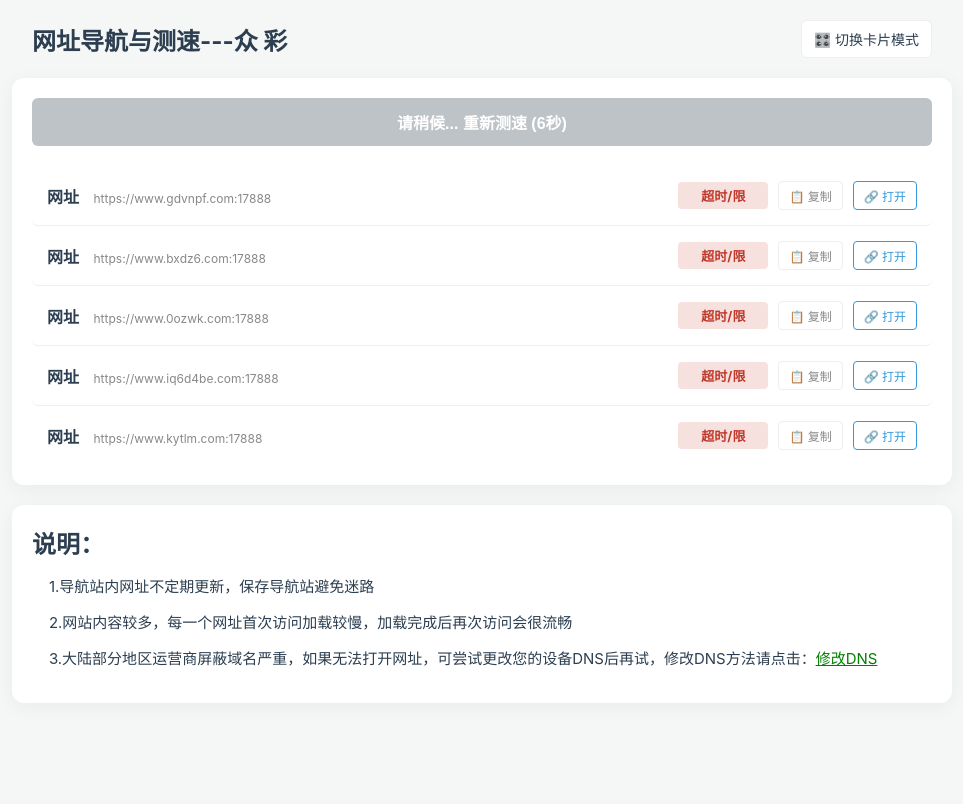
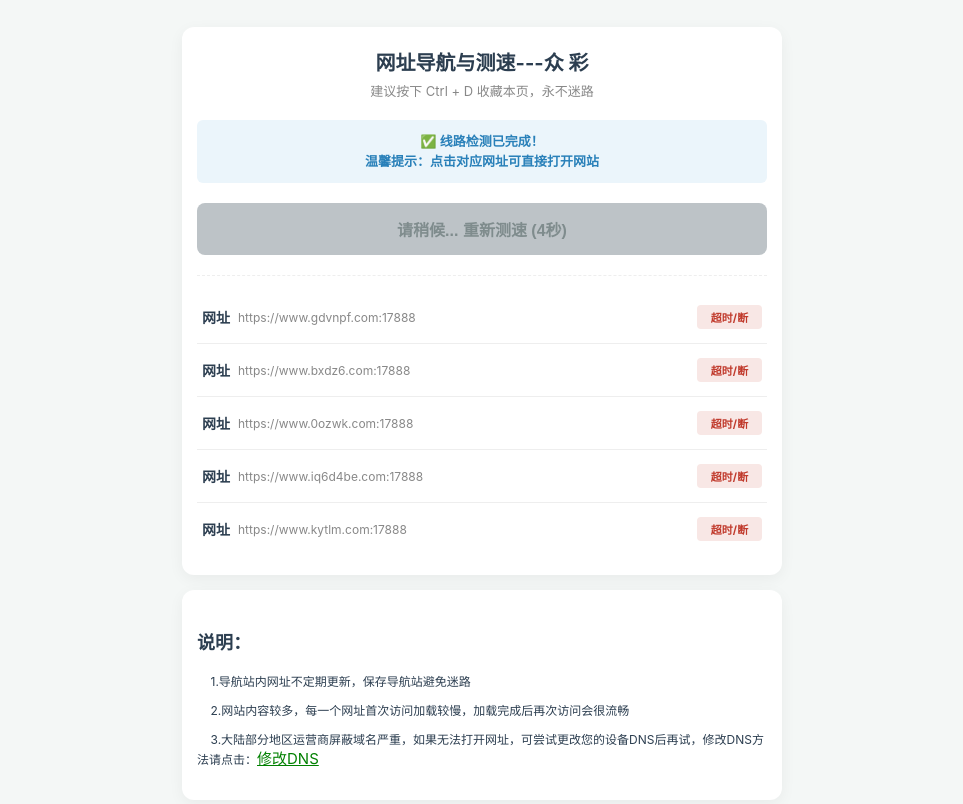
Before and after one commit to mynavigation/zcnav, a plain HTML site: page index.html in a window 1280 px wide. Shown: the whole page, without its empty margins (158-1121 px from the left). Drawn offline with Linux system fonts and the light colour scheme; no server answers.

Commit message:
Update index.html

```diff
--- a/index.html
+++ b/index.html
@@ -2,9 +2,10 @@
 <html lang="zh-CN">
 <head>
     <meta charset="UTF-8">
+    <!-- 强制手机浏览器按 1:1 比例渲染，防止手机端排版错乱 -->
+    <meta name="viewport" content="width=device-width, initial-scale=1.0, maximum-scale=1.0, user-scalable=no">
     <title>网站导航与实时测速</title>
     <style>
-        /* 全局明亮现代风变量 */
         :root {
             --bg-color: #f4f7f6;
             --container-bg: #ffffff;
@@ -13,237 +14,179 @@
             --border-color: #eeeeee;
             --primary-btn: #3498db;
             --primary-btn-hover: #2980b9;
-            --item-hover-bg: #fdfdfd;
             --shadow-color: rgba(0,0,0,0.05);
-            --list-hover-shadow: rgba(0,0,0,0.08);
-
-            /* 测速标签底色 */
-            --bg-pending: rgba(127, 140, 141, 0.15);
-            --bg-fast: rgba(39, 174, 96, 0.15);
-            --bg-medium: rgba(243, 156, 18, 0.15);
-            --bg-slow: rgba(192, 57, 43, 0.15);
         }
 
         body {
-            font-family: -apple-system, BlinkMacSystemFont, sans-serif;
+            font-family: -apple-system, BlinkMacSystemFont, "Segoe UI", Roboto, sans-serif;
             background: var(--bg-color);
             margin: 0;
-            padding: 20px;
+            padding: 12px;
             color: var(--text-main);
+            -webkit-tap-highlight-color: transparent;
         }
 
-        .header-area {
+        .container {
+            max-width: 600px;
+            margin: 15px auto;
+            background: var(--container-bg);
+            padding: 20px 15px;
+            border-radius: 12px;
+            box-shadow: 0 4px 15px var(--shadow-color);
+            box-sizing: border-box;
+        }
+
+        h1 { margin: 0 0 5px 0; font-size: 20px; text-align: center; }
+        .subtitle { color: var(--text-sub); font-size: 13px; margin-bottom: 20px; text-align: center; }
+        .tips { background: #ebf5fb; color: #2980b9; padding: 12px 10px; border-radius: 6px; font-size: 13px; margin-bottom: 20px; font-weight: bold; text-align: center; line-height: 1.5; }
+
+        .btn-test {
+            display: block; width: 100%; padding: 14px 10px;
+            background: var(--primary-btn); color: white;
+            border: none; border-radius: 8px; font-size: 16px;
+            cursor: pointer; font-weight: bold; text-decoration: none;
+            transition: background 0.2s, transform 0.1s;
+            box-shadow: 0 4px 12px rgba(52, 152, 219, 0.25);
+            box-sizing: border-box;
+            text-align: center;
+            margin-bottom: 10px;
+        }
+        .btn-test:hover { background: var(--primary-btn-hover); }
+        .btn-test:disabled { background: #bdc3c7; color: #7f8c8d; cursor: not-allowed; box-shadow: none; }
+        .btn-test:active:not(:disabled) { transform: scale(0.98); }
+
+        ul { list-style: none; padding: 0; margin: 20px 0 0 0; border-top: 1px dashed var(--border-color); padding-top: 15px; }
+
+        li {
             display: flex;
             justify-content: space-between;
             align-items: center;
-            max-width: 900px;
-            margin: 0 auto 20px auto;
-            gap: 10px;
+            padding: 14px 5px;
+            border-bottom: 1px solid var(--border-color);
+            gap: 12px;
+        }
+        li:last-child { border-bottom: none; }
+
+        /* 聚合网站主体链接区域 */
+        .site-info {
+            flex: 1;
+            min-width: 0;
+            display: flex;
+            align-items: center;
+            text-decoration: none;
         }
 
-        h1 { margin: 0; font-size: 24px; }
-
-        .btn-toggle-view {
-            padding: 8px 12px;
-            border-radius: 6px;
-            border: 1px solid var(--border-color);
-            background: var(--container-bg);
+        .site-link {
             color: var(--text-main);
+            font-weight: bold;
             font-size: 14px;
-            cursor: pointer;
-            outline: none;
-            transition: all 0.2s;
-        }
-        .btn-toggle-view:hover { background: var(--item-hover-bg); }
-
-        .container {
-            max-width: 900px;
-            margin: 0 auto;
-            background: var(--container-bg);
-            padding: 20px;
-            border-radius: 12px;
-            box-shadow: 0 4px 20px var(--shadow-color);
+            white-space: nowrap;
+            margin-right: 8px;
         }
 
-        .btn-test {
-            display: block; width: 100%; padding: 12px;
-            background: var(--primary-btn); color: white;
-            border: none; border-radius: 6px; font-size: 16px;
-            cursor: pointer; margin-bottom: 20px; font-weight: bold;
-            transition: background 0.2s;
+        /* 鼠标悬停时名称和网址一起变色提示可点击 */
+        .site-info:hover .site-link,
+        .site-info:hover .url-text {
+            color: #3498db;
         }
-        .btn-test:hover { background: var(--primary-btn-hover); }
-        .btn-test:disabled { background: #bdc3c7; cursor: not-allowed; }
 
-        /* 【列表布局】 */
-        ul.view-list { display: flex; flex-direction: column; padding: 0; margin: 0; list-style: none; }
-        ul.view-list li {
-            display: flex; justify-content: space-between; align-items: center;
-            padding: 15px; border-bottom: 1px solid var(--border-color);
+        .url-text {
+            font-size: 12px;
+            color: var(--text-sub);
+            white-space: nowrap;
+            overflow: hidden;
+            text-overflow: ellipsis;
+            max-width: 280px;
+            transition: color 0.2s;
         }
-        ul.view-list li:last-child { border-bottom: none; }
-        ul.view-list .site-info { flex: 1; min-width: 0; }
-        ul.view-list .url-text { display: inline-block; max-width: 250px; margin-left: 10px; }
-        ul.view-list .actions { display: flex; align-items: center; gap: 10px; }
 
-        /* 【卡片网格布局】 */
-        ul.view-card {
-            display: grid;
-            grid-template-columns: repeat(auto-fill, minmax(200px, 1fr));
-            gap: 15px; padding: 0; margin: 0; list-style: none;
+        .speed {
+            font-weight: bold;
+            padding: 4px 0;
+            border-radius: 4px;
+            font-size: 11px;
+            width: 65px;
+            text-align: center;
+            flex-shrink: 0;
         }
-        ul.view-card li {
-            display: flex; flex-direction: column; justify-content: space-between;
-            padding: 15px; border: 1px solid var(--border-color); border-radius: 8px;
-            background: var(--container-bg); box-shadow: 0 2px 5px var(--shadow-color);
-            text-align: center; gap: 12px;
-        }
-        ul.view-card .site-info { width: 100%; }
-        ul.view-card .url-text { display: block; max-width: 100%; margin-top: 4px; }
-        ul.view-card .actions { display: flex; flex-wrap: wrap; justify-content: center; gap: 6px; width: 100%; }
-        ul.view-card .speed { width: 100%; box-sizing: border-box; }
-
-        /* 公共交互动效 */
-        li { transition: all 0.3s ease; border-radius: 6px; }
-        li:hover { background: var(--item-hover-bg); transform: translateY(-2px); box-shadow: 0 4px 10px var(--list-hover-shadow); }
-
-        .site-info a { text-decoration: none; color: var(--text-main); font-weight: bold; font-size: 16px; }
-        .site-info a:hover { color: var(--primary-btn); }
-        .url-text { font-size: 12px; color: var(--text-sub); white-space: nowrap; overflow: hidden; text-overflow: ellipsis; vertical-align: middle; }
-
-        .btn-action { padding: 5px 10px; border: 1px solid var(--border-color); border-radius: 4px; background: var(--container-bg); font-size: 12px; cursor: pointer; color: var(--text-sub); transition: all 0.2s; }
-        .btn-action:hover { background: var(--bg-color); color: var(--text-main); }
-        .btn-open { border-color: var(--primary-btn); color: var(--primary-btn); }
-        .btn-open:hover { background: var(--primary-btn); color: #fff; }
-
-        /* 测速标签状态 */
-        .speed { font-weight: bold; padding: 4px 10px; border-radius: 4px; font-size: 13px; text-align: center; min-width: 70px; display: inline-block; }
-        .pending { color: #7f8c8d; background: var(--bg-pending); }
-        .fast { color: #27ae60; background: var(--bg-fast); }
-        .medium { color: #f39c12; background: var(--bg-medium); }
-        .slow { color: #c0392b; background: var(--bg-slow); }
+        .pending { color: #7f8c8d; background: rgba(127,140,141,0.12); }
+        .fast { color: #27ae60; background: rgba(39, 174, 96, 0.12); }
+        .slow { color: #c0392b; background: rgba(192, 57, 43, 0.12); }
     </style>
 </head>
 <body>
 
-<div class="header-area">
-    <h1>网址导航与测速---众&nbsp;彩</h1>
-    <button class="btn-toggle-view" id="view-toggle-btn" onclick="toggleViewMode()">🎛️ 切换卡片模式</button>
-</div>
+<div class="container">
+    <h1 id="title-text">网址导航与测速---众&nbsp;彩</h1>
+    <div class="subtitle">建议按下 Ctrl + D 收藏本页，永不迷路</div>
 
-<div class="container">
-    <button id="main-btn" class="btn-test" onclick="startTest()">开始测速</button>
-    <ul id="site-list" class="view-list">
-        <!-- 动态生成列表 -->
+    <!-- 提示框重新润色，加入点击提示 -->
+    <div id="status-tips" class="tips">
+        📢 正在自动探测线路状态...<br>温馨提示：点击对应网址可直接打开网站
+    </div>
+
+    <!-- 重新测速按钮 -->
+    <button id="main-btn" class="btn-test" onclick="startTest()">重新测速</button>
+
+    <ul id="site-list">
+        <!-- 自动渲染 -->
     </ul>
 </div>
-<br />
 <div class="container">
-    <h1>说明：</h1>
-	<p style="font-size:15px;">&nbsp;&nbsp;&nbsp;&nbsp;1.导航站内网址不定期更新，保存导航站避免迷路</p>
-	<p style="font-size:15px;">&nbsp;&nbsp;&nbsp;&nbsp;2.网站内容较多，每一个网址首次访问加载较慢，加载完成后再次访问会很流畅</p>
-	<p style="font-size:15px;">&nbsp;&nbsp;&nbsp;&nbsp;3.大陆部分地区运营商屏蔽域名严重，如果无法打开网址，可尝试更改您的设备DNS后再试，修改DNS方法请点击：<a href="changeDNS.html" style="color:green">修改DNS</a></p>
+    <p style="font-size:18px; font-weight:bold">说明：</p>
+	<p style="font-size:12px;">&nbsp;&nbsp;&nbsp;&nbsp;1.导航站内网址不定期更新，保存导航站避免迷路</p>
+	<p style="font-size:12px;">&nbsp;&nbsp;&nbsp;&nbsp;2.网站内容较多，每一个网址首次访问加载较慢，加载完成后再次访问会很流畅</p>
+	<p style="font-size:12px;">&nbsp;&nbsp;&nbsp;&nbsp;3.大陆部分地区运营商屏蔽域名严重，如果无法打开网址，可尝试更改您的设备DNS后再试，修改DNS方法请点击：<a href="changeDNS.html" style="font-size:15px; color:green">修改DNS</a></p>
 </div>
-
 <script>
-    // 在这里配置你的导航网址（显示顺序会严格固定）
+    // 在这里自由修改和配置你的网址
     let sites = [
-        { name: "网址", url: "https://www.gdvnpf.com:17888", delay: null },
-        { name: "网址", url: "https://www.bxdz6.com:17888", delay: null },
-		{ name: "网址", url: "https://www.0ozwk.com:17888", delay: null },
-		{ name: "网址", url: "https://www.iq6d4be.com:17888", delay: null },
-		{ name: "网址", url: "https://www.kytlm.com:17888", delay: null }
+        { name: "网址", url: "https://www.gdvnpf.com:17888" },
+        { name: "网址", url: "https://www.bxdz6.com:17888" },
+		{ name: "网址", url: "https://www.0ozwk.com:17888" },
+		{ name: "网址", url: "https://www.iq6d4be.com:17888" },
+		{ name: "网址", url: "https://www.kytlm.com:17888" }
     ];
 
-    let currentViewMode = 'list';
+    const COOLDOWN_TIME = 8; // 测速冷却周期（秒）
 
-    // 切换列表与卡片布局
-    function toggleViewMode() {
-        const listContainer = document.getElementById('site-list');
-        const toggleBtn = document.getElementById('view-toggle-btn');
-
-        if (currentViewMode === 'list') {
-            currentViewMode = 'card';
-            listContainer.className = 'view-card';
-            toggleBtn.innerText = '☰ 切换列表模式';
-        } else {
-            currentViewMode = 'list';
-            listContainer.className = 'view-list';
-            toggleBtn.innerText = '🎛️ 切换卡片模式';
-        }
-        localStorage.setItem('nav-view-mode', currentViewMode);
-    }
-
-    // 渲染初始页面列表（严格按数组原始索引输出）
+    // 动态渲染列表
     function renderList() {
         const listContainer = document.getElementById('site-list');
         listContainer.innerHTML = '';
         sites.forEach((site, index) => {
-            let cssClass = 'pending';
-            let displayText = '未测速';
-
-            if (site.delay === 9999) {
-                cssClass = 'slow';
-                displayText = '超时/限';
-            } else if (site.delay > 0) {
-                displayText = `${site.delay} ms`;
-                if (site.delay <= 300) cssClass = 'fast';
-                else if (site.delay <= 800) cssClass = 'medium';
-                else cssClass = 'slow';
-            } else if (site.delay === 0) {
-                cssClass = 'pending';
-                displayText = '测速中...';
-            }
-
             listContainer.innerHTML += `
                 <li>
-                    <div class="site-info">
-                        <a href="${site.url}" target="_blank">${site.name}</a>
-                        <span class="url-text" title="${site.url}">${site.url}</span>
-                    </div>
-                    <div class="actions">
-                        <span id="speed-${index}" class="speed ${cssClass}">${displayText}</span>
-                        <button class="btn-action" onclick="copyUrl('${site.url}', this)">📋 复制</button>
-                        <button class="btn-action btn-open" onclick="window.open('${site.url}', '_blank')">🔗 打开</button>
-                    </div>
+                    <a href="${site.url}" target="_blank" class="site-info" title="点击访问 ${site.url}">
+                        <span class="site-link">${site.name}</span>
+                        <span class="url-text">${site.url}</span>
+                    </a>
+                    <span id="speed-${index}" class="speed pending">测速中...</span>
                 </li>
             `;
         });
     }
 
-    // 复制网址功能
-    function copyUrl(url, buttonElement) {
-        navigator.clipboard.writeText(url).then(() => {
-            const originalText = buttonElement.innerText;
-            buttonElement.innerText = "✅ 已复制";
-            buttonElement.style.borderColor = "#27ae60";
-            buttonElement.style.color = "#27ae60";
-            setTimeout(() => {
-                buttonElement.innerText = originalText;
-                buttonElement.style.borderColor = "var(--border-color)";
-                buttonElement.style.color = "var(--text-sub)";
-            }, 1500);
-        }).catch(err => alert("复制失败：" + url));
-    }
-
-    // 测试单个网站延迟的 Promise
     function pingSite(site, index) {
         return new Promise(async (resolve) => {
             const startTime = performance.now();
             try {
-                await fetch(site.url, { mode: 'no-cors', cache: 'no-store' });
+                const controller = new AbortController();
+                const id = setTimeout(() => controller.abort(), 3500);
+
+                await fetch(site.url, { mode: 'no-cors', cache: 'no-store', signal: controller.signal });
+                clearTimeout(id);
+
                 const endTime = performance.now();
                 site.delay = Math.round(endTime - startTime);
             } catch (err) {
                 site.delay = 9999;
             }
-            // 测速完成后直接单点更新对应 DOM 节点，保持原固定顺序
             updateSingleSpeedDisplay(index);
             resolve();
         });
     }
 
-    // 精准更新单条数据的测速标签
     function updateSingleSpeedDisplay(index) {
         const speedTag = document.getElementById(`speed-${index}`);
         if (!speedTag) return;
@@ -251,42 +194,36 @@
 
         if (site.delay === 9999) {
             speedTag.className = 'speed slow';
-            speedTag.innerText = '超时/限';
+            speedTag.innerText = '超时/断';
         } else {
-            speedTag.innerText = `${site.delay} ms`;
-            if (site.delay <= 300) speedTag.className = 'speed fast';
-            else if (site.delay <= 800) speedTag.className = 'speed medium';
+            speedTag.innerText = `${site.delay}ms`;
+            if (site.delay <= 400) speedTag.className = 'speed fast';
+            else if (site.delay <= 900) speedTag.className = 'speed pending';
             else speedTag.className = 'speed slow';
         }
     }
 
-    // 限制测速频率的冷却时间（单位：秒）
-    const COOLDOWN_TIME = 10;
-
-    // 触发批量并发测速（带频率限制功能）
+    // 触发批量并发测速与按钮冷却控制
     async function startTest() {
         const btn = document.getElementById('main-btn');
+        const tips = document.getElementById('status-tips');
         btn.disabled = true;
         btn.innerText = "正在全力测速中，请稍候...";
 
-        // 1. 初始化所有站点的状态为“测速中...”
+        // 重置状态
         sites.forEach((site, index) => {
             site.delay = 0;
-            const speedTag = document.getElementById(`speed-${index}`);
-            if (speedTag) {
-                speedTag.className = 'speed pending';
-                speedTag.innerText = '测速中...';
-            }
+            const tag = document.getElementById(`speed-${index}`);
+            if (tag) { tag.className = 'speed pending'; tag.innerText = '测速中...'; }
         });
 
-        // 2. 异步并发执行测速
         const promises = sites.map((site, index) => pingSite(site, index));
         await Promise.all(promises);
 
-        // 3. 测速完成后，进入冷却倒计时阶段
+        // 测速完成后进入倒计时
         let timeLeft = COOLDOWN_TIME;
+        tips.innerHTML = "✅ 线路检测已完成！<br>温馨提示：点击对应网址可直接打开网站";
 
-        // 使用定时器执行倒计时逻辑
         const countdownTimer = setInterval(() => {
             if (timeLeft <= 0) {
                 clearInterval(countdownTimer);
@@ -299,15 +236,7 @@
         }, 1000);
     }
 
-
-    // 页面初次加载逻辑
     window.onload = () => {
-        // 读取本地存储的用户布局偏好
-        const savedViewMode = localStorage.getItem('nav-view-mode') || 'list';
-        if (savedViewMode === 'card') {
-            currentViewMode = 'list';
-            toggleViewMode();
-        }
         renderList();
         startTest();
     };
```
